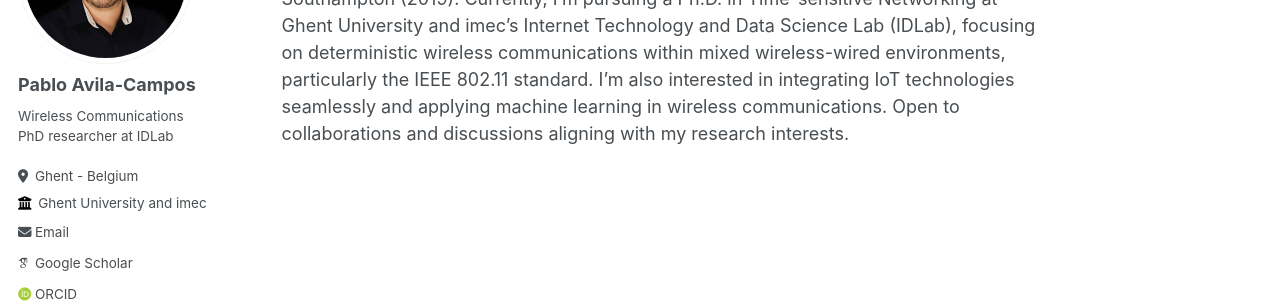
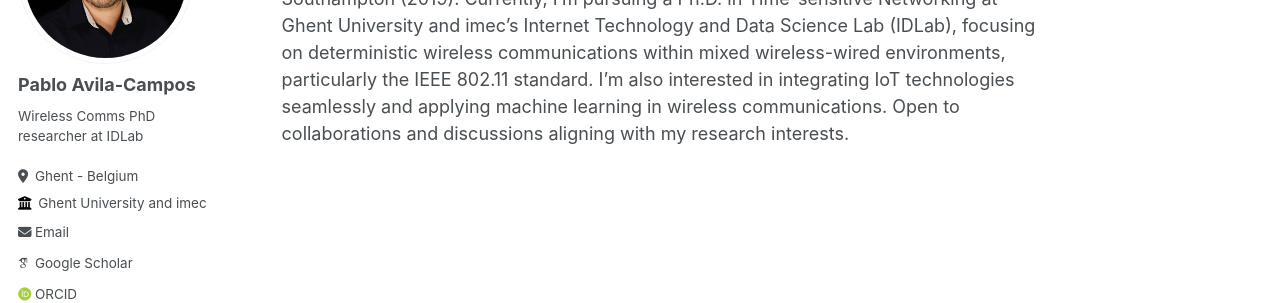
Before and after one commit to pavilac/pavilac.github.io, a Jekyll site: the page built from _pages/about.md, in a window 1280 px wide. Shown: the part 197-500 px from the top of the page. Built offline with Jekyll 4.4.1, drawn with Linux system fonts in a browser that asks for light colours; some web fonts are replaced.

Commit message:
Update _config.yml

```diff
--- a/_config.yml
+++ b/_config.yml
@@ -24,7 +24,7 @@ author:
   avatar           : "profile.png"
   name             : "Pablo Avila-Campos"
   pronouns         : # example: "she/her"
-  bio              : "Wireless Communications PhD researcher at IDLab"
+  bio              : "Wireless Comms PhD researcher at IDLab"
   location         : "Ghent - Belgium"
   employer         : "Ghent University and imec"
   uri              : # URL
```
